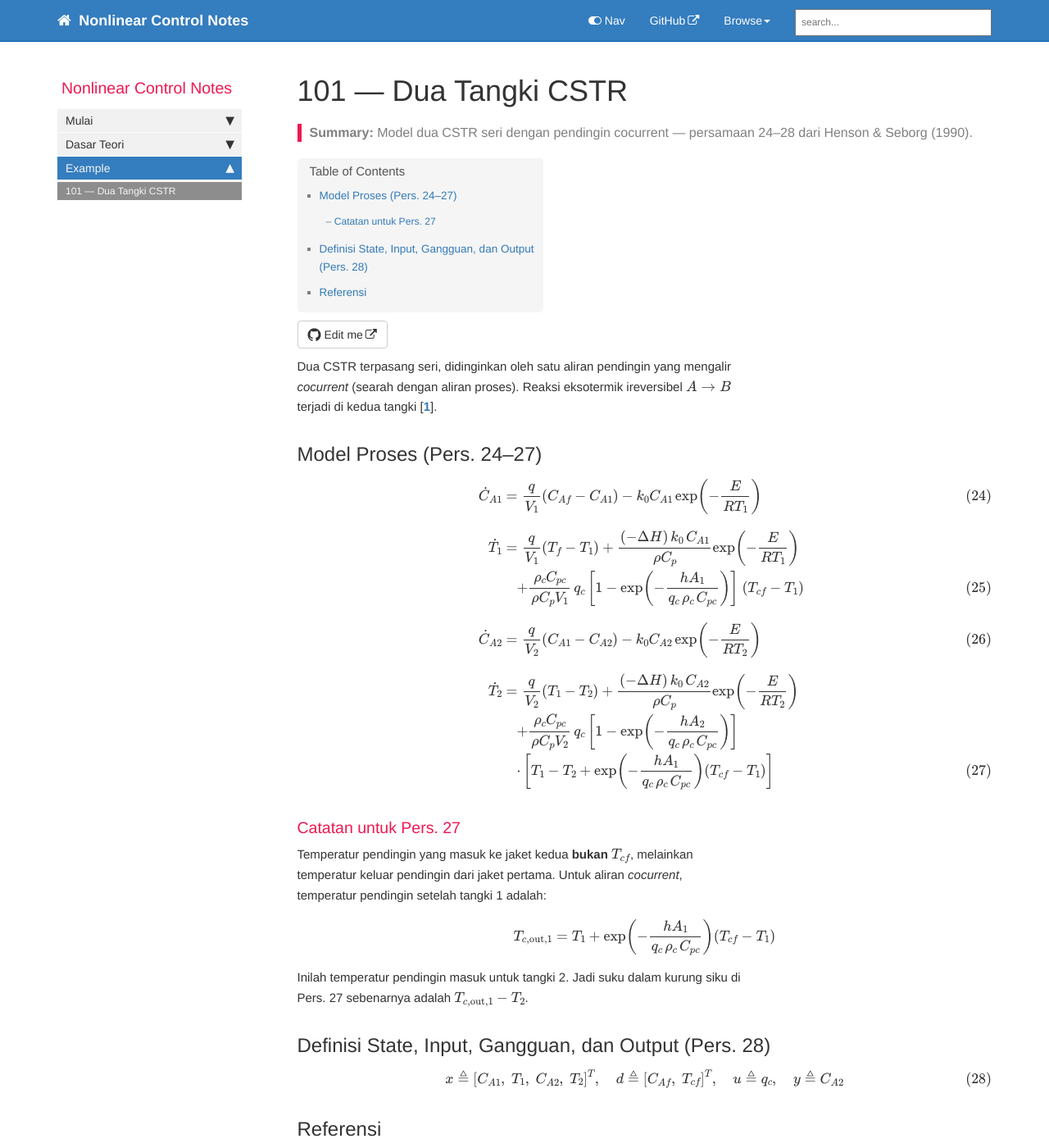
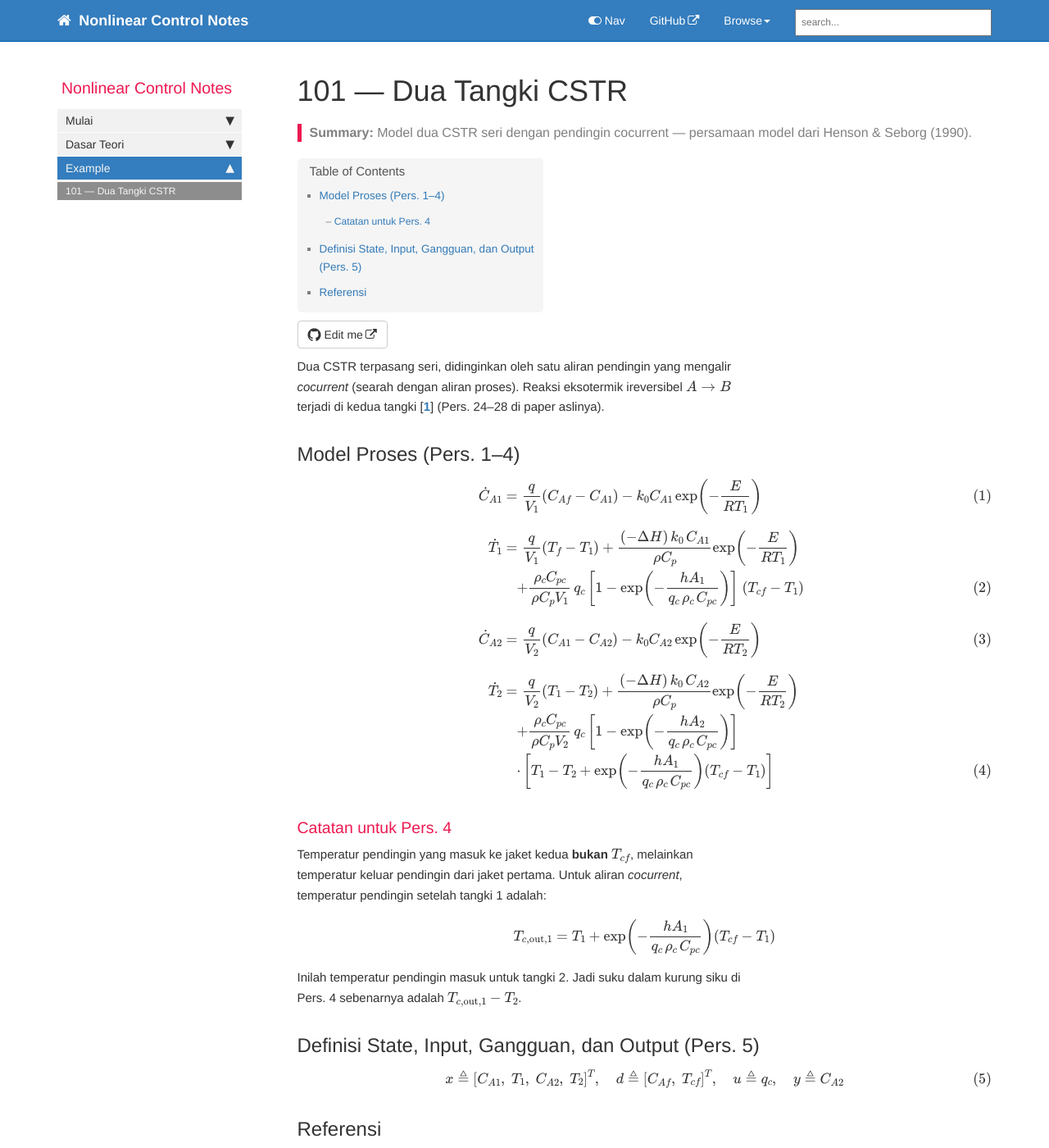
Before and after one commit to Pekosann/nonlinear-control-notes, a Jekyll site: the page built from notes/101-dua-tangki-CSTR.md, in a window 1280 px wide and 1400 px high. Shown: the whole window at 82% size. Built offline with Jekyll 4.4.1, drawn with Linux system fonts in a browser that asks for light colours; comment, search, counter and statistics services are not loaded.

Commit message:
Number note 101's equations from 1, and add an image paste workflow
Equations now carry the note's own numbering (1-5) rather than the source
paper's (24-28); provenance stays in the intro line.

paste.cmd saves the clipboard image into figures\ and puts the Markdown line
back on the clipboard. .vscode/settings.json redirects VS Code's own Ctrl+V
into figures\ too, and sync rewrites the ../figures/ links it inserts —
pages are served from the site root, so an image under notes\ 404s live.

sync also moves any stray .bib out of notes\ into _bibliography\, which is
how a Zotero re-export leaked local paths into the public repo again.

```diff
--- a/notes/101-dua-tangki-CSTR.md
+++ b/notes/101-dua-tangki-CSTR.md
@@ -2,7 +2,7 @@
 title: "101 — Dua Tangki CSTR"
 section: Example
 tags: [cstr]
-summary: "Model dua CSTR seri dengan pendingin cocurrent — persamaan 24–28 dari Henson & Seborg (1990)."
+summary: "Model dua CSTR seri dengan pendingin cocurrent — persamaan model dari Henson & Seborg (1990)."
 permalink: /101-dua-tangki-CSTR.html
 folder: notes
 last_updated: Jul 22, 2026
@@ -10,23 +10,23 @@ last_updated: Jul 22, 2026
 
 Dua CSTR terpasang seri, didinginkan oleh satu aliran pendingin yang mengalir
 *cocurrent* (searah dengan aliran proses). Reaksi eksotermik ireversibel $$A \to B$$
-terjadi di kedua tangki [@henson1990].
+terjadi di kedua tangki [@henson1990] (Pers. 24–28 di paper aslinya).
 
-## Model Proses (Pers. 24–27)
+## Model Proses (Pers. 1–4)
 
 $$
 \begin{align}
-\dot{C}_{A1} &= \frac{q}{V_1}(C_{Af} - C_{A1}) - k_0 C_{A1} \exp\!\left(-\frac{E}{RT_1}\right) \tag{24}\\[8pt]
+\dot{C}_{A1} &= \frac{q}{V_1}(C_{Af} - C_{A1}) - k_0 C_{A1} \exp\!\left(-\frac{E}{RT_1}\right) \tag{1}\\[8pt]
 \dot{T}_1 &= \frac{q}{V_1}(T_f - T_1) + \frac{(-\Delta H)\,k_0\,C_{A1}}{\rho C_p}\exp\!\left(-\frac{E}{RT_1}\right) \notag\\
-&\quad + \frac{\rho_c C_{pc}}{\rho C_p V_1}\,q_c\left[1 - \exp\!\left(-\frac{hA_1}{q_c\,\rho_c\,C_{pc}}\right)\right](T_{cf} - T_1) \tag{25}\\[8pt]
-\dot{C}_{A2} &= \frac{q}{V_2}(C_{A1} - C_{A2}) - k_0 C_{A2} \exp\!\left(-\frac{E}{RT_2}\right) \tag{26}\\[8pt]
+&\quad + \frac{\rho_c C_{pc}}{\rho C_p V_1}\,q_c\left[1 - \exp\!\left(-\frac{hA_1}{q_c\,\rho_c\,C_{pc}}\right)\right](T_{cf} - T_1) \tag{2}\\[8pt]
+\dot{C}_{A2} &= \frac{q}{V_2}(C_{A1} - C_{A2}) - k_0 C_{A2} \exp\!\left(-\frac{E}{RT_2}\right) \tag{3}\\[8pt]
 \dot{T}_2 &= \frac{q}{V_2}(T_1 - T_2) + \frac{(-\Delta H)\,k_0\,C_{A2}}{\rho C_p}\exp\!\left(-\frac{E}{RT_2}\right) \notag\\
 &\quad + \frac{\rho_c C_{pc}}{\rho C_p V_2}\,q_c\left[1 - \exp\!\left(-\frac{hA_2}{q_c\,\rho_c\,C_{pc}}\right)\right]\notag\\
-&\quad\cdot\left[T_1 - T_2 + \exp\!\left(-\frac{hA_1}{q_c\,\rho_c\,C_{pc}}\right)(T_{cf} - T_1)\right] \tag{27}
+&\quad\cdot\left[T_1 - T_2 + \exp\!\left(-\frac{hA_1}{q_c\,\rho_c\,C_{pc}}\right)(T_{cf} - T_1)\right] \tag{4}
 \end{align}
 $$
 
-### Catatan untuk Pers. 27
+### Catatan untuk Pers. 4
 
 Temperatur pendingin yang masuk ke jaket kedua **bukan** $$T_{cf}$$, melainkan
 temperatur keluar pendingin dari jaket pertama. Untuk aliran *cocurrent*,
@@ -37,13 +37,13 @@ T_{c,\text{out},1} = T_1 + \exp\!\left(-\frac{hA_1}{q_c\,\rho_c\,C_{pc}}\right)(
 $$
 
 Inilah temperatur pendingin masuk untuk tangki 2. Jadi suku dalam kurung siku di
-Pers. 27 sebenarnya adalah $$T_{c,\text{out},1} - T_2$$.
+Pers. 4 sebenarnya adalah $$T_{c,\text{out},1} - T_2$$.
 
-## Definisi State, Input, Gangguan, dan Output (Pers. 28)
+## Definisi State, Input, Gangguan, dan Output (Pers. 5)
 
 $$
 x \triangleq [C_{A1},\; T_1,\; C_{A2},\; T_2]^T, \quad
 d \triangleq [C_{Af},\; T_{cf}]^T, \quad
 u \triangleq q_c, \quad
-y \triangleq C_{A2} \tag{28}
+y \triangleq C_{A2} \tag{5}
 $$
```
Also changed, not shown: README.md, 3 other files.
